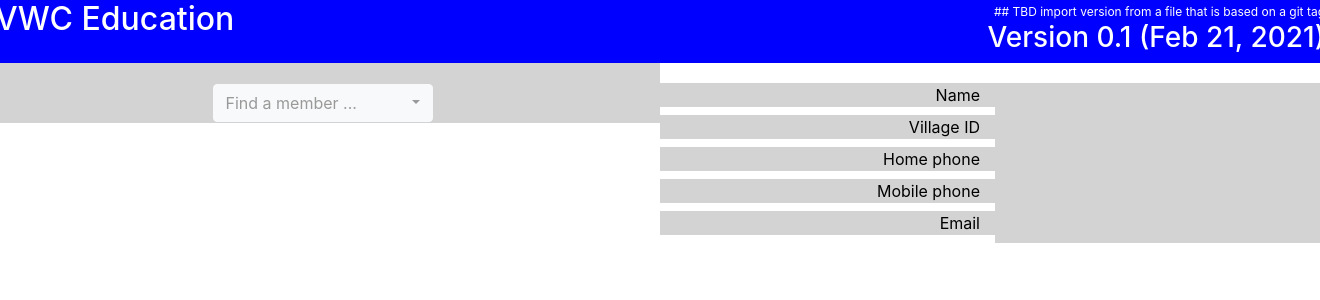
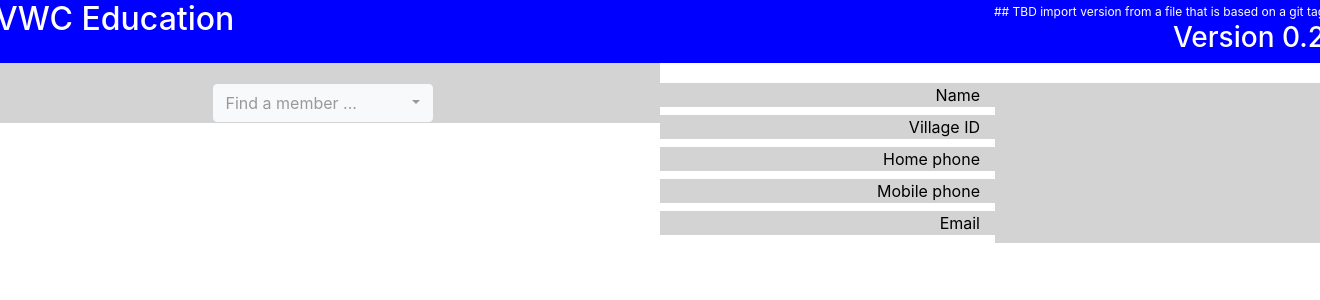
Before and after one commit to thevwc/EducationWebApp, a Flask app: page / in a window 1320 px wide; the page is wider, and only the part inside the window is pictured. Shown: the top 300 px of that part. Run offline with Flask 2, Linux system fonts and the light colour scheme; parts of the project's set-up code (start-up, migrations or seed data) failed here and were passed over; some libraries are stand-ins or nearby versions.

Commit message:
Testing updateWebApp.py

```diff
--- a/app/templates/index.html
+++ b/app/templates/index.html
@@ -16,7 +16,7 @@
 
         <div class="col-md-6 version">
             ## TBD import version from a file that is based on a git tag
-            <h3>Version 0.1 (Feb 21, 2021)</h3>
+            <h3>Version 0.2</h3>
         </div>
     </div>
 
```
